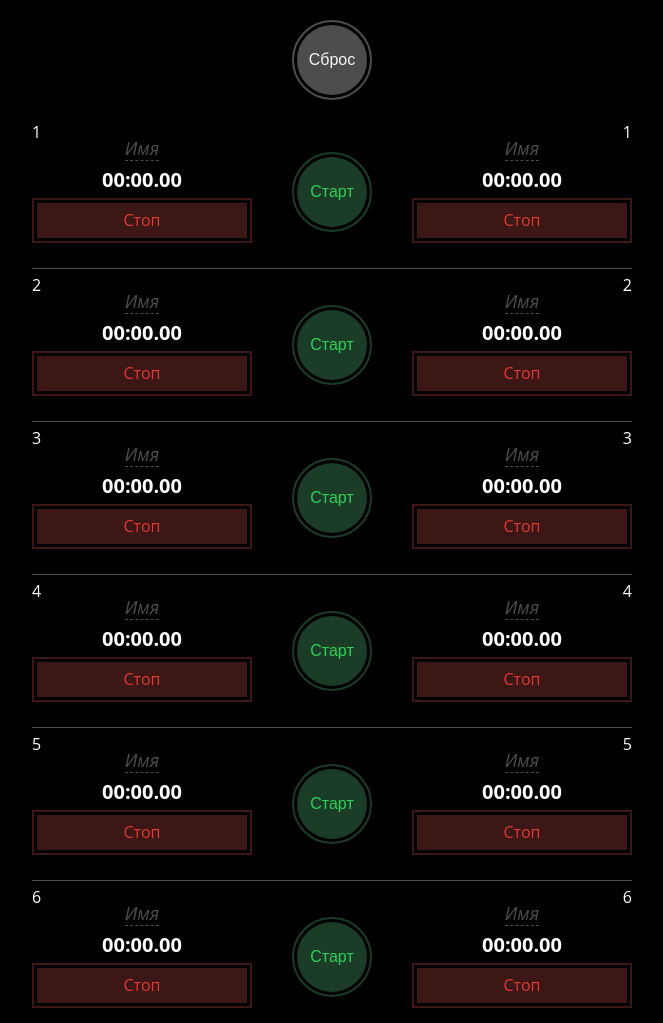
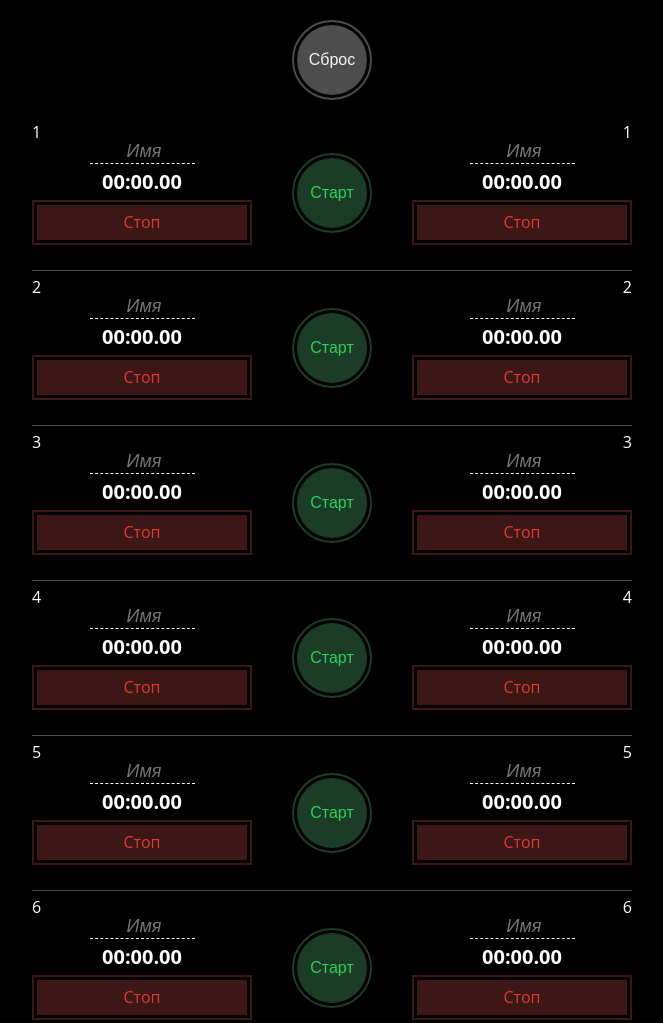
Before and after one commit to mafi0znik/ivan-stopwatch, a plain HTML site: page index.html in a window 1280 px wide. Shown: the top 1023 px of the page, without its empty margins (308-971 px from the left). Drawn offline with nearby package versions, Linux system fonts and the light colour scheme.

Commit message:
name field fix

```diff
--- a/index.html
+++ b/index.html
@@ -87,8 +87,7 @@
 
   .stopwatch {
     width: 37.5%;
-    padding: 5px;
-    margin: 5px 0;
+    padding: 10px 5px;
     color: white;
     display: flex;
     flex-direction: column;
@@ -101,25 +100,31 @@
     text-align: center;
   }
   .stopwatch span.input-container {
-    display: inline-block;
     position: relative;
+    display: block;
+    margin-bottom: 5px;
+  }
+  .stopwatch span.input-container::after {
+    position: absolute;
+    content: '';
+    width: 50%;
+    border-bottom: 1px dashed white;
+    margin: 0 auto;
+    left: 0;
+    right: 0;
+  }
+  .stopwatch span.input-container .input-name {
+    color: white;
+    background: none;
+    border: none;
+    width: 100%;
     outline: none;
     font-size: 18px;
     font-style: italic;
     font-weight: normal;
-    border-bottom: 1px dashed white;
-    margin-bottom: 5px;
+    text-align: center;
   }
-  .stopwatch span.input-container::before {
-    content: '';
-  }
-  .stopwatch span.input-container:empty {
-    border-color: #4D4D4D;
-  }
-  .stopwatch span.input-container:empty::before {
-    content: 'Имя';
-    color: #4D4D4D;
-  }
+
   .stopwatch .button-stop {
     margin: 5px 0;
     text-decoration: none;
@@ -220,6 +225,7 @@
 var Stopwatch = function(elem, options) {
 
   var timer       = createTimer(),
+      inputName = createInputName(),
       inputContainer = createInputC(),
       startButton = createButton("Старт", start, "button-start"),
       stopButton  = createButton("Стоп", stop, "button-stop"),
@@ -234,6 +240,7 @@ var Stopwatch = function(elem, options) {
 
   // append elements
   elem.appendChild(inputContainer);
+  inputContainer.appendChild(inputName);
   elem.appendChild(timer);
   //elem.appendChild(startButton);
   elem.appendChild(stopButton);
@@ -259,12 +266,16 @@ var Stopwatch = function(elem, options) {
     return a;
   }
 
+  function createInputName() {
+    var i = document.createElement("input");
+    i.classList.add('input-name');
+    i.placeholder = "Имя";
+    return i;
+  }
+
   function createInputC() {
     var ic = document.createElement("span");
     ic.classList.add('input-container');
-    ic.contentEditable = "true";
-    ic.setAttribute("contenteditable", "true");
-    ic.placeholder = "Имя";
     return ic;
   }
 
@@ -433,11 +444,6 @@ $(document).on('click', '.js-reset', function() {
   w10_2.stop();  w10_2.reset();
 });
 
-$('span.input-container').on('change', function(e) {
-  str = $('span.input-container');
-  str.toString().replace(/<br>/gi, '');
-});
-
 </script>
 </body>
 </html>
```
